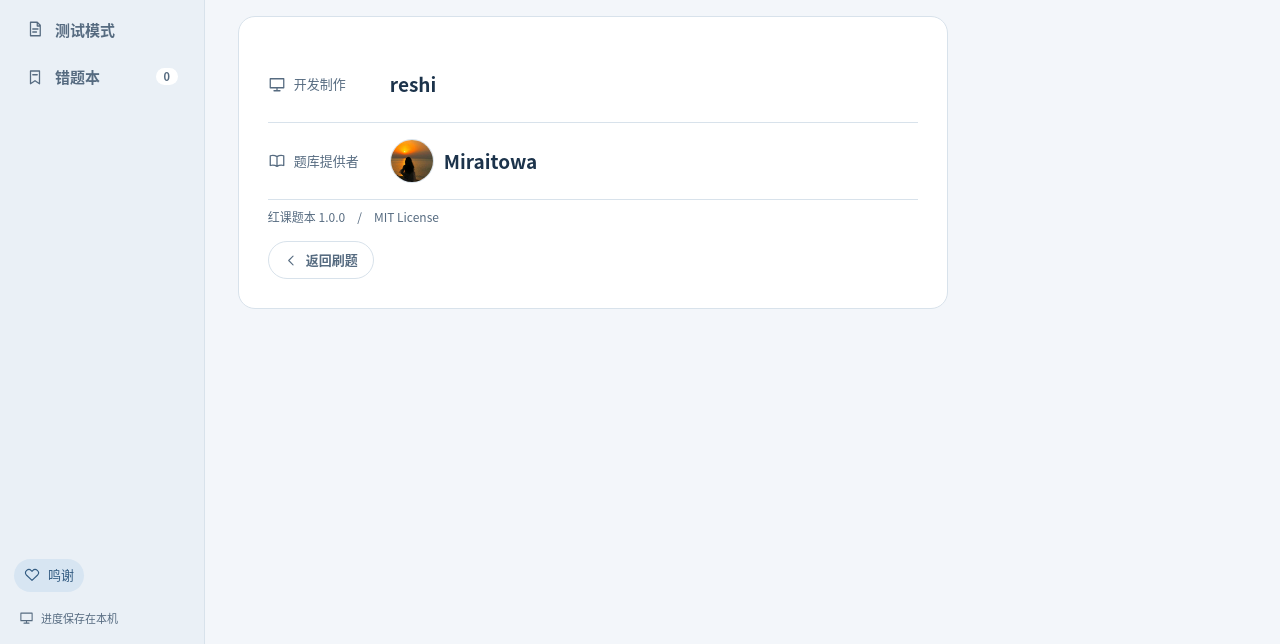
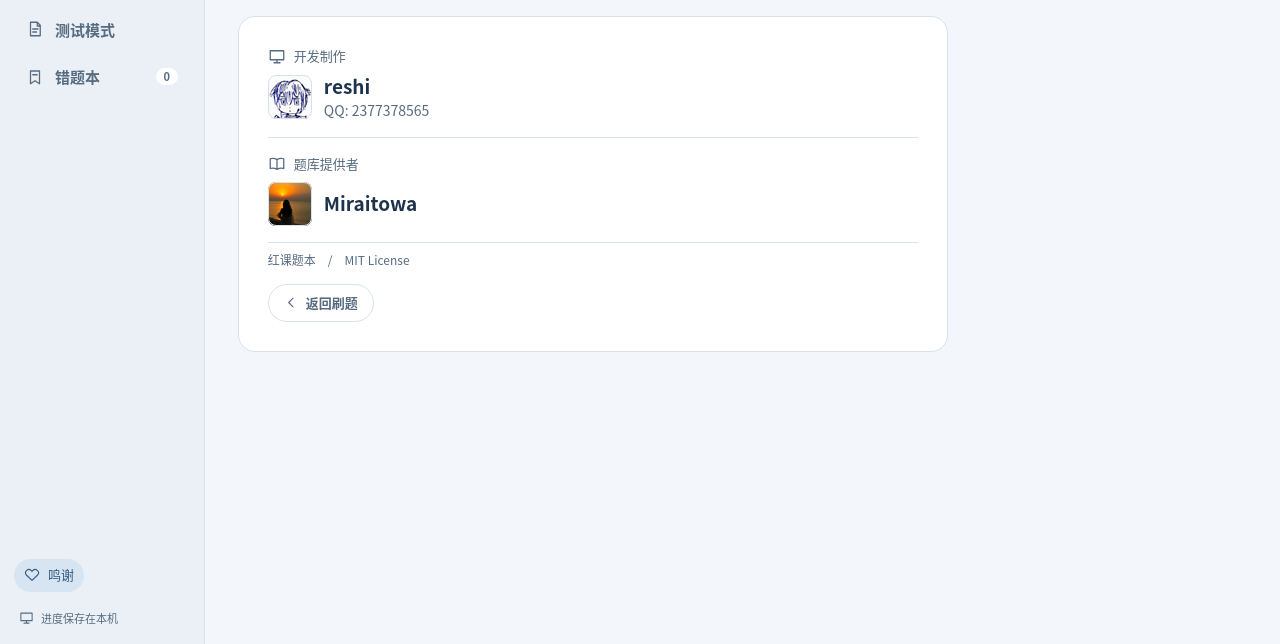
Before and after one commit to RetakeTheory/red-coursebook, a website with bundled scripts: page site/index.html in a window 1280 px wide. Both pictures are taken after a click on the button "鸣谢". Shown: the part 156-800 px from the top of the page. Built offline with nearby package versions, Linux system fonts and the light colour scheme.

Commit message:
Show the developer portrait and QQ in credits for 1.0.1

```diff
--- a/neutralino.config.json
+++ b/neutralino.config.json
@@ -2,7 +2,7 @@
   "applicationId": "net.reshi.redcoursebook",
   "applicationName": "红课题本",
   "description": "红课题本桌面练习与测试",
-  "version": "1.0.0",
+  "version": "1.0.1",
   "defaultMode": "window",
   "port": 0,
   "documentRoot": "/site/",
--- a/package.json
+++ b/package.json
@@ -1,6 +1,6 @@
 {
   "name": "red-coursebook",
-  "version": "1.0.0",
+  "version": "1.0.1",
   "private": true,
   "description": "红课题本桌面应用",
   "license": "MIT",
--- a/site/app.mjs
+++ b/site/app.mjs
@@ -170,13 +170,55 @@ function blankWrong(){
   box.append(sym,el('h2','','错题本是空的'),el('p','','练习或测试中答错的题会收在这里，重练答对后就能移出。'),button('去练习','book','to-practice','primary'));return box;
 }
 function credits(){
-  const box=el('article','card credits'),list=el('dl','credits-list');
-  for(const [role,name,glyph] of [['开发制作','reshi','device'],['题库提供者','Miraitowa','book']]){
-    const item=el('div'),dt=el('dt'),dd=el('dd');dt.append(icon(glyph),role);
-    if(name==='Miraitowa'){const avatar=el('img','avatar');avatar.src='miraitowa.jpg';avatar.width=44;avatar.height=44;avatar.alt='';dd.append(avatar);}
-    dd.append(name);item.append(dt,dd);list.append(item);
+  const box=el('article','card credits');
+  const list=el('dl','credits-list');
+  const preview=el('dialog','portrait-preview');
+  const fullImage=el('img');
+  const close=el('button','portrait-close');
+  close.type='button';
+  close.autofocus=true;
+  close.setAttribute('aria-label','关闭头像');
+  close.append(icon('close'));
+  close.addEventListener('click',()=>preview.close());
+  preview.addEventListener('click',event=>{if(event.target===preview)preview.close();});
+  preview.append(fullImage,close);
+
+  const people=[
+    {role:'开发制作',name:'reshi',glyph:'device',photo:'reshi.jpg',contact:'QQ: 2377378565',
+      thumbnails:'reshi-44.png 1x, reshi-88.png 2x, reshi-132.png 3x, reshi-176.png 4x'},
+    {role:'题库提供者',name:'Miraitowa',glyph:'book',photo:'miraitowa.jpg'}
+  ];
+  for(const {role,name,glyph,photo,contact,thumbnails} of people){
+    const item=el('div'),label=el('dt'),person=el('dd');
+    label.append(icon(glyph),role);
+    const portrait=el('button','portrait-open');
+    portrait.type='button';
+    portrait.setAttribute('aria-label','查看 '+name+' 的高清头像');
+    portrait.setAttribute('aria-haspopup','dialog');
+    const avatar=el('img','avatar');
+    if(thumbnails)avatar.srcset=thumbnails;
+    avatar.src=photo;
+    avatar.width=44;
+    avatar.height=44;
+    avatar.alt='';
+    portrait.append(avatar);
+    portrait.addEventListener('click',()=>{
+      const title=name+' 的头像';
+      preview.setAttribute('aria-label',title);
+      fullImage.alt=title;
+      fullImage.src=photo;
+      preview.showModal();
+    });
+    const identity=el('div','credit-identity');
+    identity.append(el('span','credit-name',name));
+    if(contact)identity.append(el('span','credit-contact',contact));
+    person.append(portrait,identity);
+    item.append(label,person);
+    list.append(item);
   }
-  box.append(list,el('p','meta-note','红课题本 1.0.0　/　MIT License'),button('返回刷题','left','return-reading'));return box;
+  const title=['红课题本',window.NL_APPVERSION].filter(Boolean).join(' ');
+  box.append(list,el('p','meta-note',title+'　/　MIT License'),button('返回刷题','left','return-reading'),preview);
+  return box;
 }
 function questionCard(q,ids,at){
   const e=entry(q.id),isTest=prefs.mode==='test',correct=e.picked===q.answer;
--- a/site/style.css
+++ b/site/style.css
@@ -46,8 +46,15 @@ main{min-width:0;min-height:0;overflow:auto;padding:clamp(20px,2.6vw,38px);scrol
 .shuffle-option{width:100%;padding:11px 2px;margin:12px 0 16px;border-block:1px solid var(--line);text-align:start}.toggle-choice{gap:9px;font-size:14px}.switch-track{display:flex;align-items:center;width:35px;height:20px;padding:3px;border-radius:15px;background:var(--strong-line);transition:background .15s}.switch-track span{width:14px;height:14px;border-radius:100%;background:white;transition:transform .15s}.shuffle-option[aria-checked=true] .switch-track{background:var(--primary)}.shuffle-option[aria-checked=true] .switch-track span{transform:translateX(15px)}
 .sr{width:1px;height:1px;margin:-1px;padding:0;border:0;overflow:hidden;clip-path:inset(50%);white-space:nowrap;position:absolute}
 .credits-link{display:flex;align-items:center;gap:8px;align-self:flex-start;border-radius:999px;padding:6px 10px;color:var(--muted);font-size:13px;margin-top:auto;white-space:nowrap}.credits-link:hover,.credits-link[aria-current=page]{background:var(--active);color:var(--accent)}.credits-link+.local-foot{margin-top:0;padding-top:0}.credits-link .ic{width:16px;height:16px}
-.workspace.solo{grid-template-columns:minmax(0,1fr)}.credits{max-width:710px}.credits-list{margin:0}.credits-list>div{display:flex;align-items:center;justify-content:flex-start;gap:18px;padding:16px 0;border-bottom:1px solid var(--line)}.credits-list dt{display:flex;align-items:center;gap:8px;min-width:8em;color:var(--muted);font-size:13px}.credits-list dd{font-size:19px;font-weight:650;margin:0}.credits .pill{margin-top:15px}
-.credits-list dd{display:flex;align-items:center;gap:10px;min-height:44px}.avatar{display:block;flex:none;object-fit:cover;border-radius:50%;border:1px solid var(--line)}
+.workspace.solo{grid-template-columns:minmax(0,1fr)}.credits{max-width:710px}.credits .pill{margin-top:15px}
+.credits-list{margin:0}.credits-list>div{display:grid;gap:8px;padding:16px 0;border-bottom:1px solid var(--line)}.credits-list>div:first-child{padding-top:0}
+.credits-list dt{display:flex;align-items:center;gap:8px;color:var(--muted);font-size:13px}
+.credits-list dd{display:flex;align-items:center;gap:12px;margin:0;min-height:44px}
+.credit-identity{display:grid;gap:2px;text-align:start}.credit-name{font-size:19px;font-weight:650;line-height:1.3}.credit-contact{color:var(--muted);font-size:14px;line-height:1.4;font-variant-numeric:tabular-nums;user-select:text}
+.portrait-open{padding:0;flex:none;border-radius:8px;cursor:zoom-in}.avatar{display:block;object-fit:cover;border-radius:inherit;outline:1px solid var(--line);outline-offset:-1px}
+.portrait-preview{position:fixed;inset:0;margin:auto;width:fit-content;height:fit-content;max-width:94vw;max-height:90vh;padding:0;border:0;border-radius:10px;overflow:hidden;background:var(--surface)}
+.portrait-preview::backdrop{background:rgb(10 16 25 / .72)}.portrait-preview img{display:block;width:auto;height:auto;max-width:94vw;max-height:90vh;object-fit:contain}
+.portrait-close{position:absolute;inset:8px 8px auto auto;display:grid;place-items:center;width:32px;height:32px;padding:0;border:1px solid var(--line);border-radius:50%;background:var(--surface);color:var(--ink)}.portrait-close:hover{background:var(--active)}
 .right{display:flex;flex-direction:column;overflow:hidden;max-height:calc(100dvh - 185px);min-height:0}.right-head,#progress{flex:none}#map{min-height:0;overflow-y:auto;scrollbar-width:thin;overscroll-behavior:contain}
 @media(max-width:880px){.credits-link{align-self:center;margin-top:0;padding:5px}.credits-link span{display:none}}
 @media(max-width:1080px){.shell{grid-template-columns:160px minmax(0,1fr)}main{padding:18px}.workspace{grid-template-columns:minmax(0,1fr) 196px;gap:12px}.left{padding-inline:10px}.right{padding:13px}.card{padding:19px}.term{margin-left:7px}.test-rules{grid-template-columns:repeat(auto-fit,minmax(85px,1fr))}}
```
Also changed, not shown: .github/workflows/check-macos-release.yml, site/reshi-132.png (added), site/reshi-176.png (added), site/reshi-44.png (added), site/reshi-88.png (added), site/reshi.jpg (added), 3 other files.
